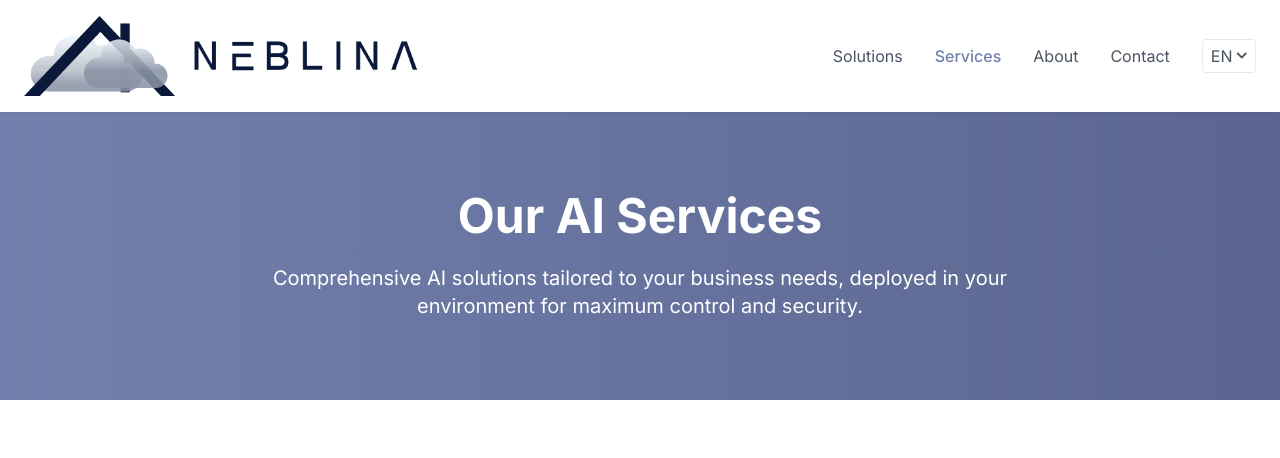
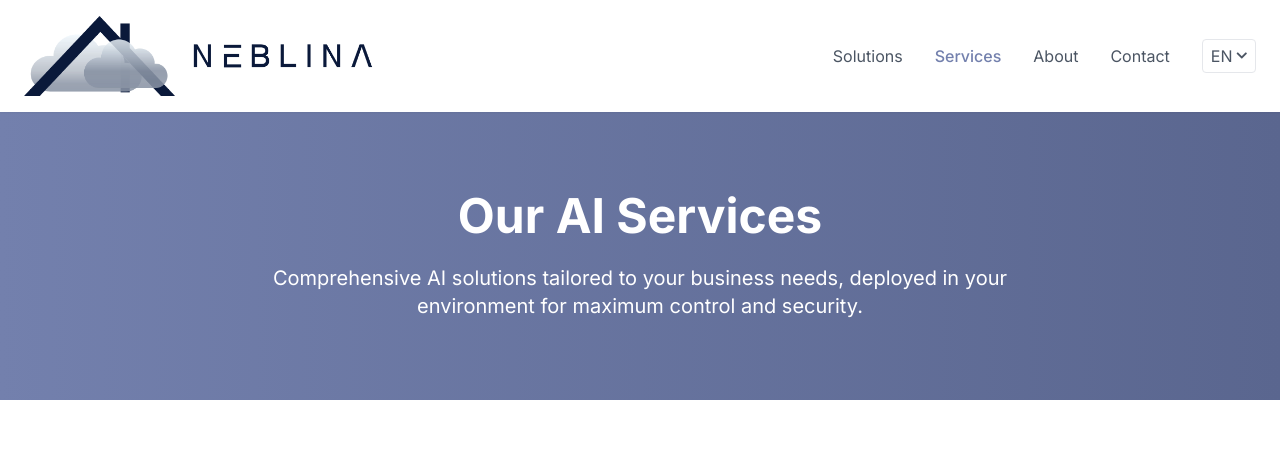
Before and after one commit to ZerhioCool/Neblina, a plain HTML site: page services.html in a window 1280 px wide. Shown: the top 458 px of the page. Drawn offline with nearby package versions, Linux system fonts and the light colour scheme.

Commit message:
Update services.html

```diff
--- a/services.html
+++ b/services.html
@@ -47,7 +47,7 @@
                 <div class="flex items-center space-x-4">
                     <a href="Index.html" class="flex items-center space-x-4">
                         <img src="NeblinatechLogov4.png" alt="Neblina Tech Logo" class="w-30 h-20">
-                        <img src="NeblinaName.png" alt="Neblina Name" class="h-10">
+                        <img src="NeblinaName.png" alt="Neblina Name" class="h-8">
                     </a>
                 </div>
                 <div class="hidden md:flex items-center space-x-8">
```
